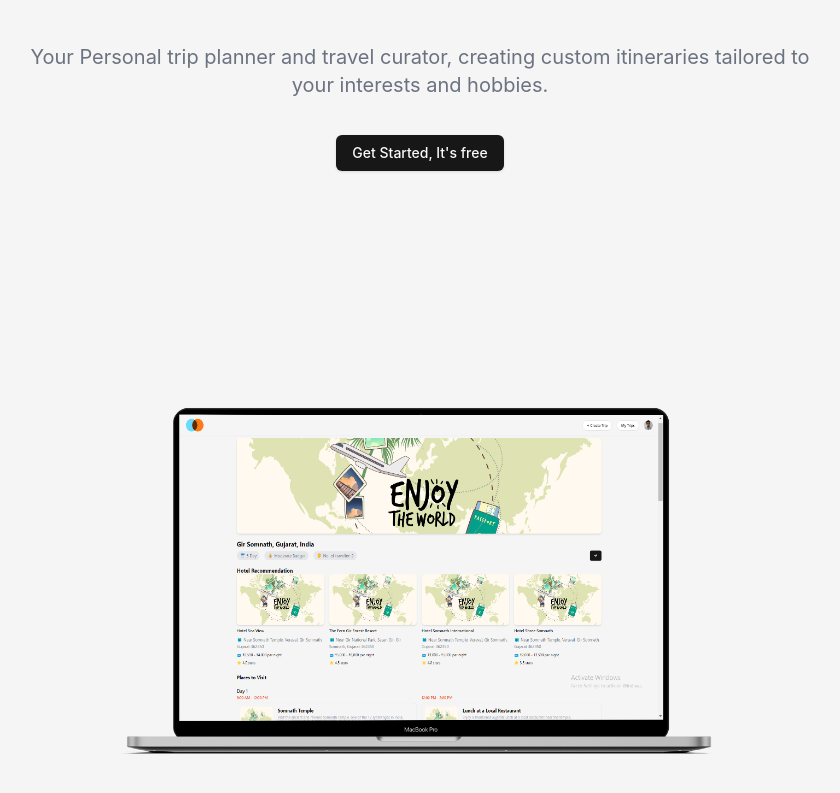
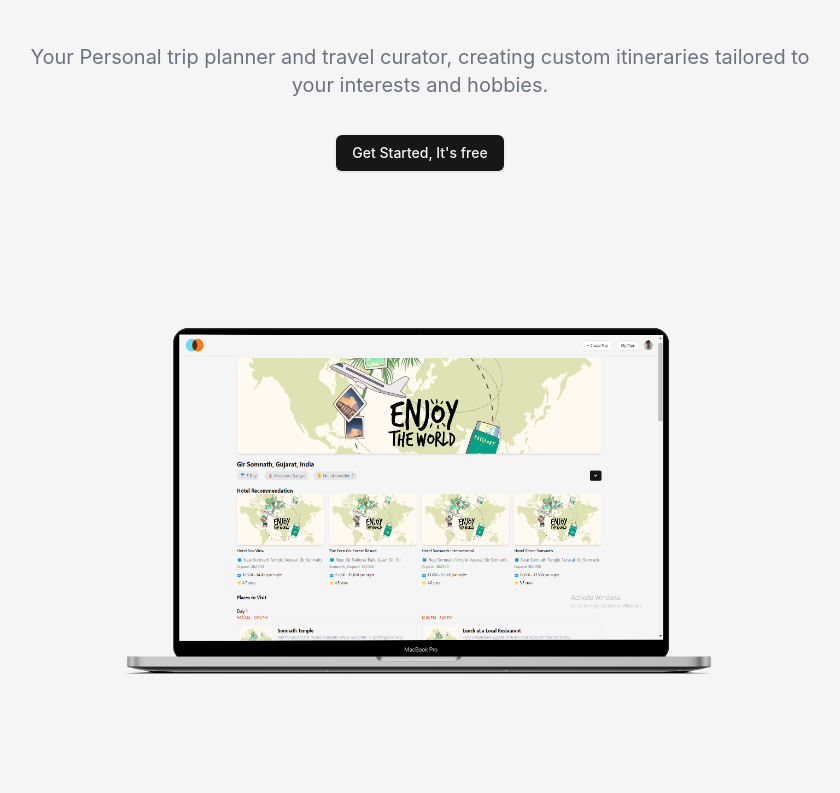
Before and after one commit to amansharma193/ai-trip-planner, a React (Vite) app: page / in a window 1280 px wide. Shown: the part 355-1148 px from the top of the page, without its empty margins (220-1060 px from the left). Built offline with nearby package versions, Linux system fonts and the light colour scheme; no server answers.

Commit message:
Update Hero.tsx

```diff
--- a/src/components/custom/Hero.tsx
+++ b/src/components/custom/Hero.tsx
@@ -17,7 +17,7 @@ function Hero() {
       <Link to="/create-trip">
         <Button>Get Started, It's free</Button>
       </Link>
-      <img src="/landing.png" className="object-cover -m-20 mt-20" />
+      <img src="/landing.png" className="object-cover -m-20 mt-0" />
     </div>
   );
 }
```
